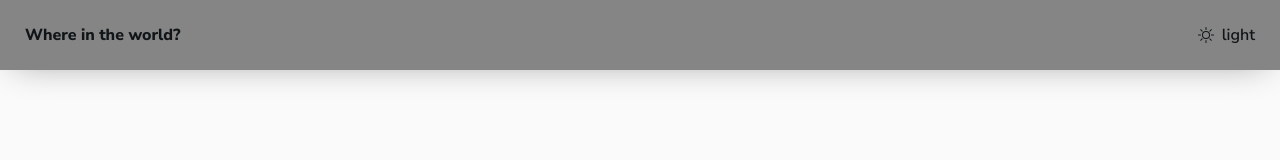
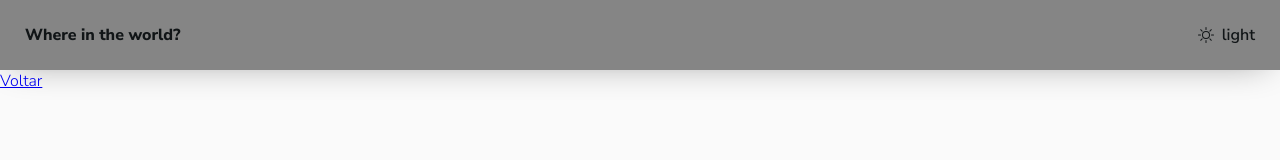
Before and after one commit to EvandroRodCoelho/REST_Countries-, a React (Vite) app: page /country/1 in a window 1280 px wide. Shown: the top 160 px of the page. Built offline with nearby package versions, Linux system fonts and the light colour scheme; no server answers.

Commit message:
Config second router

```diff
--- a/src/components/cardCountry/index.tsx
+++ b/src/components/cardCountry/index.tsx
@@ -1,3 +1,4 @@
+import { Link } from 'react-router-dom';
 import { Container, ContainerImg, ContainerText } from './styles';
 
 interface ICountries {
@@ -15,10 +16,9 @@ export function CardCountry({name , region ,population,capital,flag}:ICountries)
     <Container>
       <ContainerImg>
         <img src={flag} alt={flag} />
-
       </ContainerImg>
       <ContainerText>
-        <h2>{name}</h2>
+        <Link to={`/country/${capital}`}>{name}</Link>
         <h3>Population: <span> {population} </span> </h3>
         <h3>Region: <span> {region} </span> </h3>
         <h3>Capital: <span>{capital}</span>  </h3>
--- a/src/pages/country/country.tsx
+++ b/src/pages/country/country.tsx
@@ -1,8 +1,22 @@
-import { Link } from 'react-router-dom';
+import axios from 'axios';
+import { useEffect, useState } from 'react';
+import { Link, useParams } from 'react-router-dom';
+import { ICountries } from '../../types/apiType';
 
 export function Country() {
 
+  const [country, setCountry] = useState<ICountries[]>();
+
+  const { capital } = useParams<string>();
+  async function Get() {
+    const res = await axios.get(`https://restcountries.com/v3.1/capital/${capital}`);
+    setCountry(res.data);
+  }
+  useEffect(() => {
+    Get();
+  }, []);
   return (
-    <Link to='/' >home</Link>
+    <Link to='/' >Voltar</Link>
+
   );
 }
--- a/src/router.tsx
+++ b/src/router.tsx
@@ -12,7 +12,7 @@ export function Router() {
       <Header   />
       <Routes>
         <Route path='/' element={<Home  />} />
-        <Route path='/:pais' element={<Country  />}/>
+        <Route path='/country/:capital' element={<Country  />}/>
       </Routes>
 
     </BrowserRouter>
```
Also changed, not shown: src/types/apiType.ts (line endings or trailing spaces).
